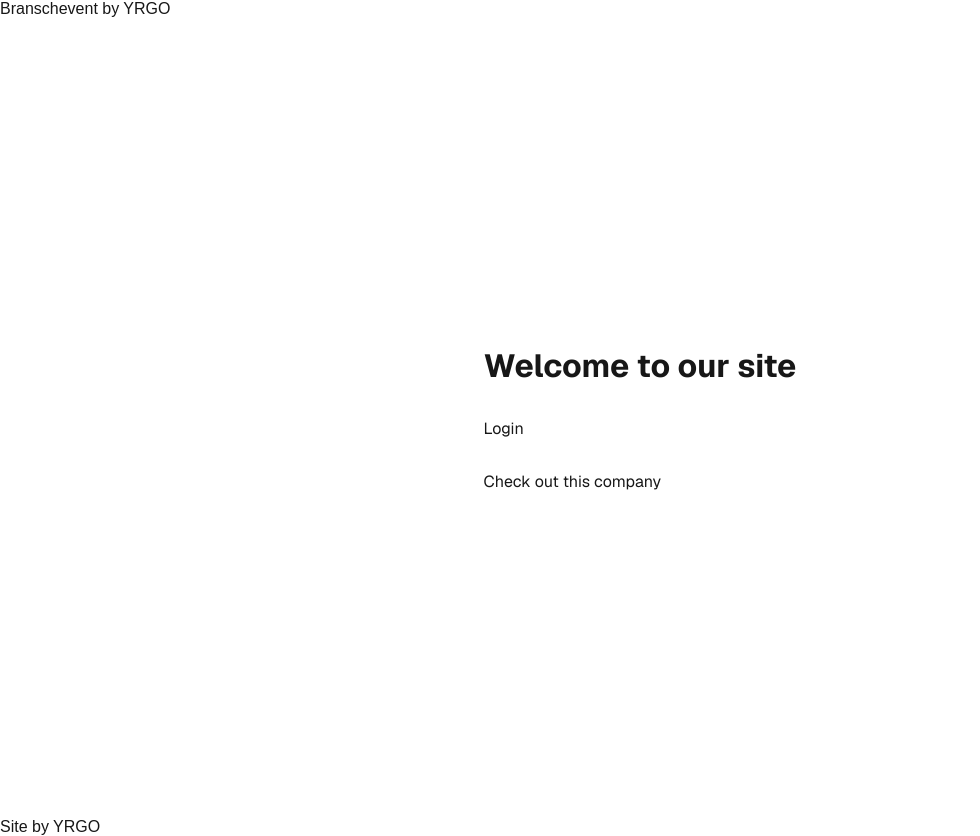
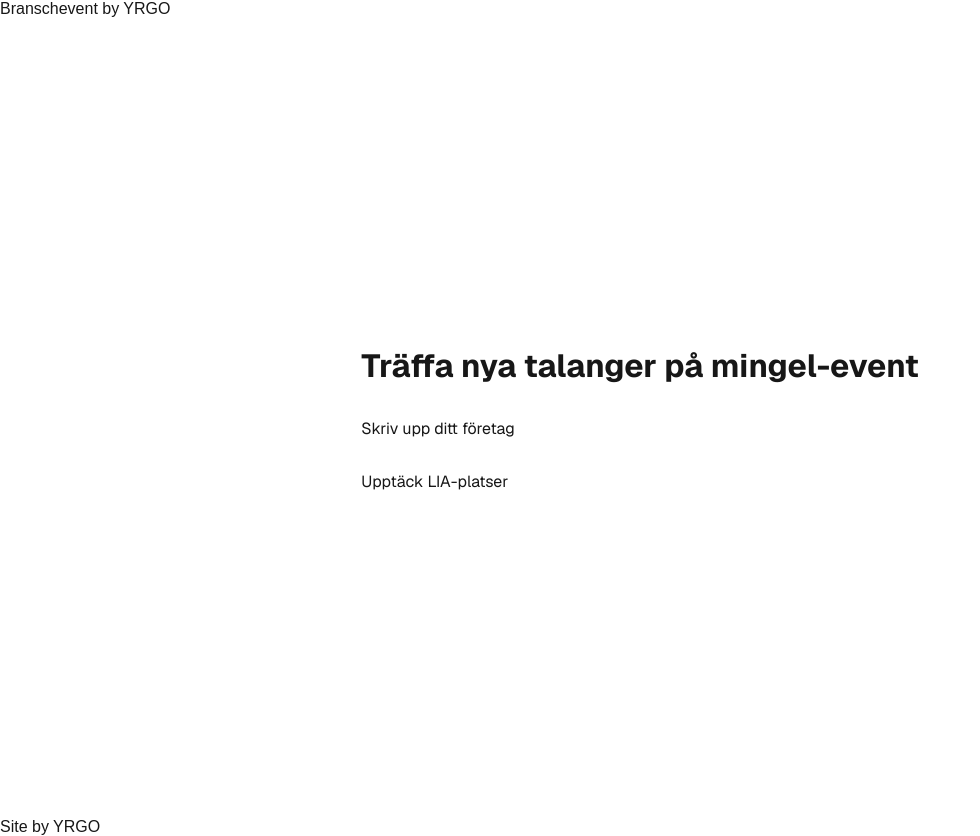
Before and after one commit to Andreawingardh/LIA-verktyg, a Next.js app: page / in a window 1280 px wide. Shown: the whole page, without its empty margins (0-980 px from the left). Built offline with nearby package versions, Linux system fonts and the light colour scheme.

Commit message:
Created form-component

```diff
--- a/src/app/page.js
+++ b/src/app/page.js
@@ -6,10 +6,10 @@ export default function Home() {
   return (
     <div className={styles.page}>
       <main className={styles.main}>
-        <h1>Welcome to our site</h1>
+        <h1>Träffa nya talanger på mingel-event</h1>
 
-        <Link href="/login" className={styles.a}>Login</Link>
-        <Link href="/companies" className={styles.a}>Check out this company</Link>
+        <Link href="/login" className={styles.a}>Skriv upp ditt företag</Link>
+        <Link href="/companies" className={styles.a}>Upptäck LIA-platser</Link>
 
       </main>
     </div>
```
Also changed, not shown: src/app/components/form/Form.js (added, +12 -0 lines), src/app/login/page.js (+5 -7 lines), src/app/company/register/page.js (added).
